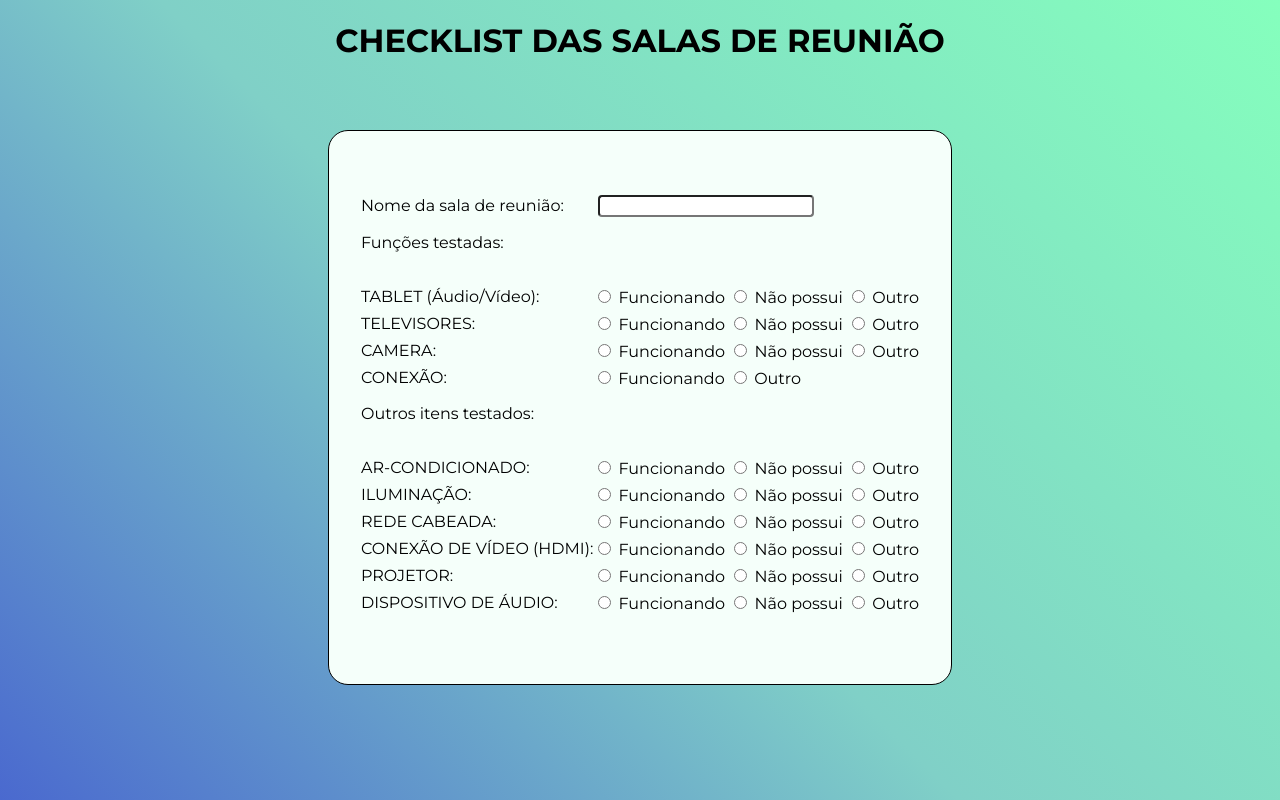
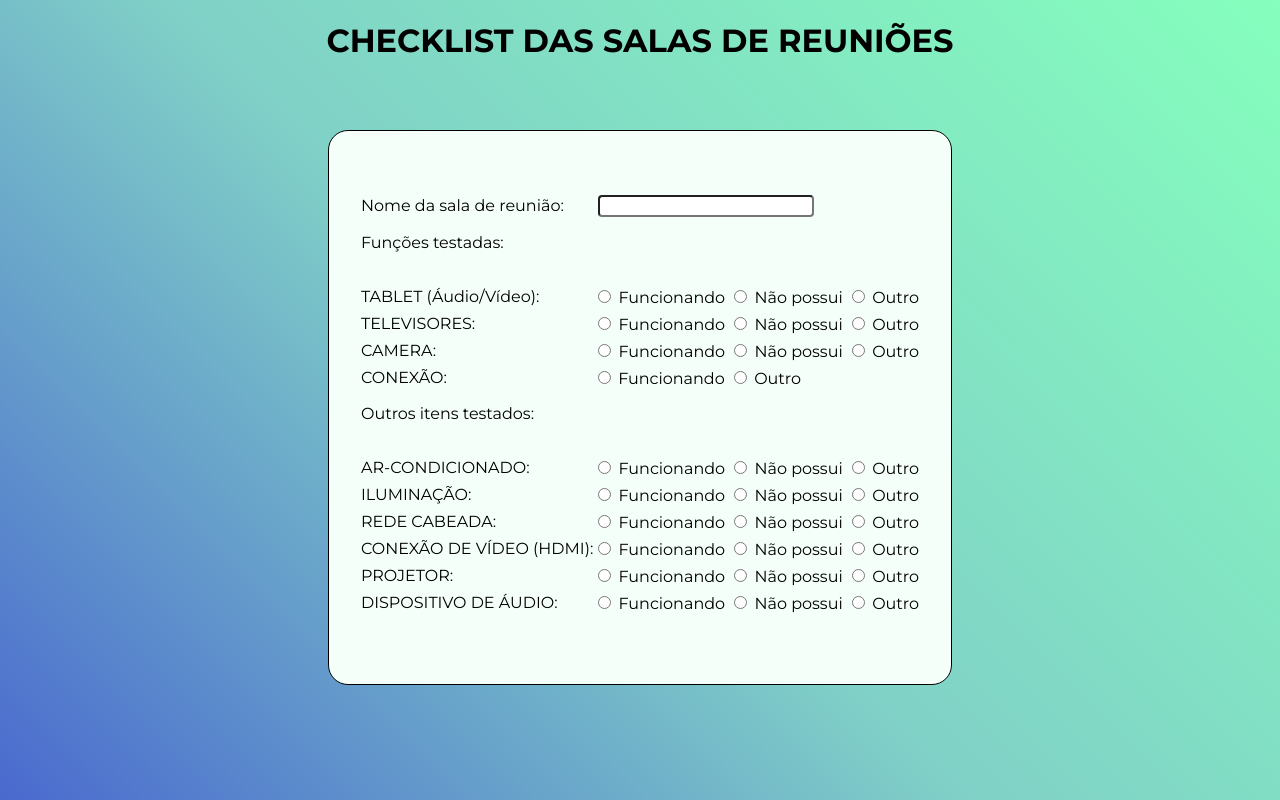
Before and after one commit to Fabricio-Willans-97/CHECKLIST--Salas-de-reuniao-, a plain HTML site: page index.html in a window 1280 px wide. Shown: the top 800 px of the page. Drawn offline with Linux system fonts and the light colour scheme.

Commit message:
Index.update

```diff
--- a/index.html
+++ b/index.html
@@ -14,7 +14,7 @@
 
     <header>
         <div id="cabecalho">
-            <h1>CHECKLIST DAS SALAS DE REUNIÃO</h1>
+            <h1>CHECKLIST DAS SALAS DE REUNIÕES</h1>
         </div>
 
     </header>
```
